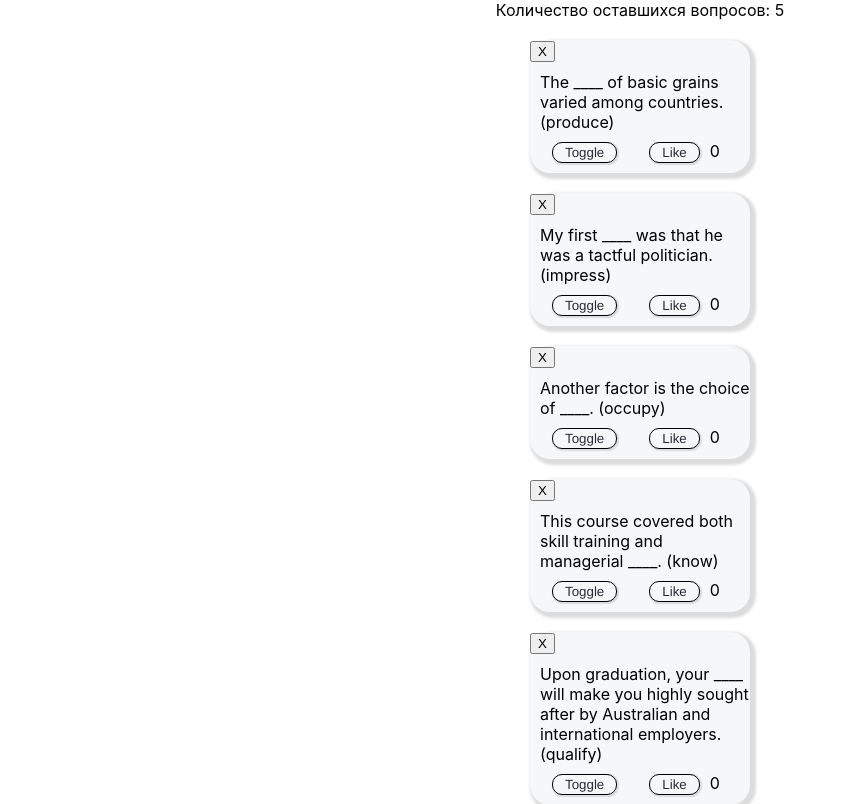
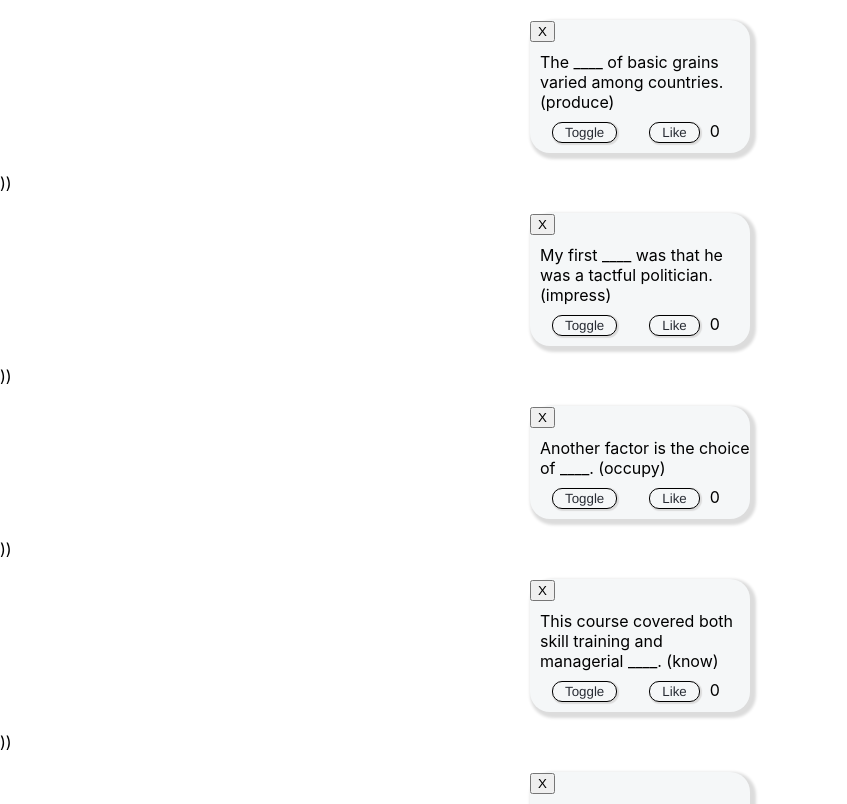
Before and after one commit to tukumann/blog-app, a React (Create React App) app: page / in a window 1280 px wide. Shown: the top 804 px of the page, without its empty margins (0-847 px from the left). Built offline with nearby package versions, Linux system fonts and the light colour scheme.

Commit message:
ninth task has passed

```diff
--- /dev/null
+++ b/src/PostItem.tsx
@@ -0,0 +1,26 @@
+const PostItem = (props: any) => {
+    // return <div onClick={props.myCallback}>{props.post.name}</div>;
+    // const a = props.postRemover(); //result
+    // const b = () => props.postRemover(); //function thus  result = b()
+    // const res = b() = (() => props.postRemover())();
+    return (
+        <>
+          <div className="post" key={ props.post.name }>
+            <button className="post__remover" onClick={props.postRemover}>X</button>
+            <div className="post__header">
+              <span className="post__title">{ props.post.name }</span>
+              <button className="post__toggler" onClick={() => props.toggleHandler( props.post.name )}>Toggle</button>
+              <button className="post__toggler" onClick={() => props.likesHandler( props.post.name )}>Like</button>
+              <span>{ props.post.likes}</span>
+              <span onClick={(event) => console.log("Hello Leti") }>{ }</span>
+            </div>
+            { props.post.isOpen ? (
+            <div className="post__body"><strong>{ props.post.description }</strong></div>
+            ) : null}
+          </div>
+          ))
+        </>
+        );
+      };
+
+export default PostItem;
--- /dev/null
+++ b/src/PostsList.css
@@ -0,0 +1,88 @@
+.App {
+    text-align: center;
+  }
+
+  .App-logo {
+    height: 40vmin;
+    pointer-events: none;
+  }
+
+  @media (prefers-reduced-motion: no-preference) {
+    .App-logo {
+      animation: App-logo-spin infinite 20s linear;
+    }
+  }
+
+  .App-header {
+    background-color: #282c34;
+    min-height: 100vh;
+    display: flex;
+    flex-direction: column;
+    align-items: center;
+    justify-content: center;
+    font-size: calc(10px + 2vmin);
+    color: white;
+  }
+
+  .App-link {
+    color: #61dafb;
+  }
+
+  @keyframes App-logo-spin {
+    from {
+      transform: rotate(0deg);
+    }
+    to {
+      transform: rotate(360deg);
+    }
+  }
+
+
+  .posts__title {
+   margin: 0 auto;
+   text-align: center;
+  }
+
+  .post {
+    margin: 20px auto;
+    display: block;
+    min-width: 220px;
+    max-width: 15vw;
+    max-height: 200px;
+    border-radius: 20px;
+    box-shadow: gainsboro 3px 3px 3px 3px;
+    background-color: #f5f7f8;
+  }
+
+
+  .post__toggler {
+    margin-left: 10%;
+    margin-top: 10px;
+    margin-right: 10px;
+    margin-bottom: 10px;
+    background-color: #f5f7f8;
+    color: #282c34;
+    font-family: 'Franklin Gothic Medium', 'Arial Narrow', Arial, sans-serif;
+    font-weight: 200;
+    border-radius: 10px;
+    border: 1px solid black;
+    display: inline-block;
+    padding: 2px 12px 2px 12px;
+    box-shadow: gainsboro 1px 1px 1px 1px;
+    text-align: left;
+  }
+
+  .post__title {
+    margin-top: 10px;
+    margin-left: 10px;
+    display: inline-block;
+    min-width: 10%;
+  }
+
+  .post__body {
+    margin: 10px 0 20px 10px;
+    padding-bottom: 10px;
+    display: block;
+    text-align: center;
+    color: #01b300;
+  }
--- /dev/null
+++ b/src/PostsList.tsx
@@ -0,0 +1,75 @@
+import PostItem from "./PostItem";
+import {useState} from "react";
+import './PostsList.css';
+
+export const PostsList = () => {
+
+    let [posts, setPosts] = useState([
+        {
+          name: "The ____ of basic grains varied among countries. (produce)",
+          isOpen: false,
+          description: "production",
+          likes: 0
+        },
+        {
+          name: "My first ____ was that he was a tactful politician. (impress)",
+          isOpen: false,
+          description: "impression",
+          likes: 0
+        },
+        {
+          name: "Another factor is the choice of ____. (occupy)",
+          isOpen: false,
+          description: "occupations",
+          likes: 0
+        },
+        {
+          name: "This course covered both skill training and managerial ____. (know)",
+          isOpen: false,
+          description: "knowledge",
+          likes: 0
+        },
+        {
+          name: "Upon graduation, your ____ will make you highly sought after by Australian and international employers. (qualify)",
+          isOpen: false,
+          description: "qualification",
+          likes: 0
+        }
+      ]);
+
+    // const posts: any[] = [];
+
+    // const addPostHandler = (myText:any) => {
+    //     posts.push("My text is " + myText)
+    // }
+
+    const toggleHandler = (name: string) => {
+        let postsChanged: any = [...posts];
+        const el = postsChanged.find((el: any) => el.name === name);
+        el.isOpen = !el.isOpen;
+        setPosts(postsChanged);
+      };
+
+      const likesHandler = (name: string) => {
+        let postsChanged: any = [...posts];
+        const el = postsChanged.find((el: any) => el.name === name);
+        el.likes++;
+        setPosts(postsChanged);
+      };
+
+      const postRemover = (i: number) => {
+        let postsChanged: any = [...posts];
+        postsChanged.splice(i, 1);
+        setPosts(postsChanged);
+      };
+
+    return (
+        <>
+            {posts.map((p) => {
+              return(
+                <PostItem post={p} postRemover={postRemover} likesHandler={likesHandler} toggleHandler={toggleHandler} />
+              )
+              })}
+        </>
+    )
+}
--- a/src/index.tsx
+++ b/src/index.tsx
@@ -3,10 +3,11 @@
 import './index.css';
 import App from './App';
 import reportWebVitals from './reportWebVitals';
+import { PostsList } from './PostsList';
 
 ReactDOM.render(
   <React.StrictMode>
-    <App />
+    <PostsList />
   </React.StrictMode>,
   document.getElementById('root')
 );
```
Also changed, not shown: src/App.tsx (indentation only).
